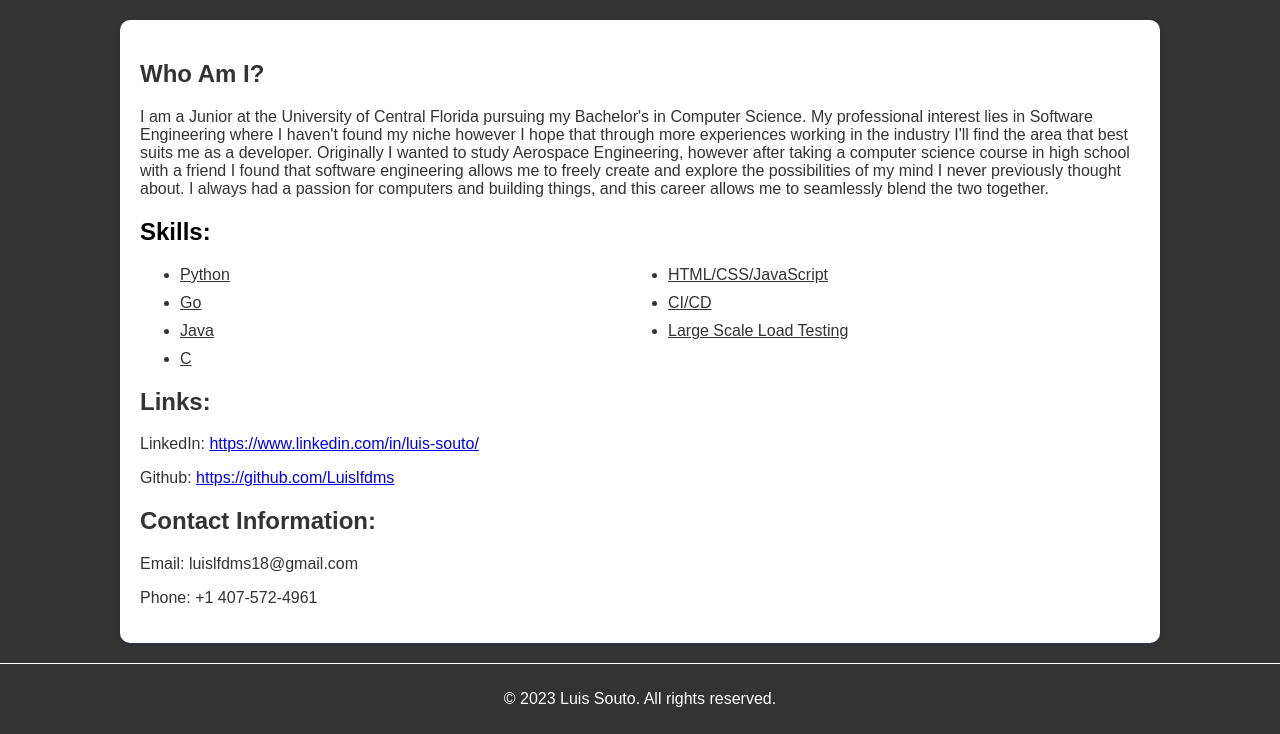
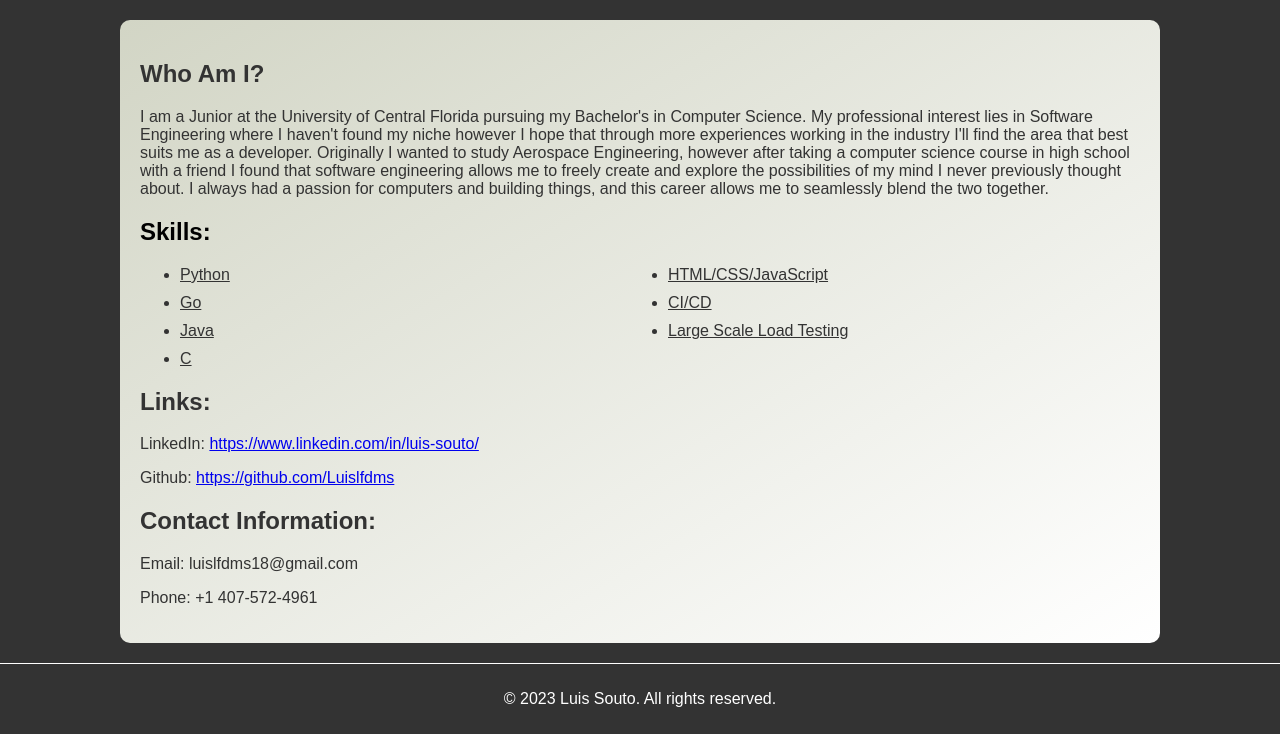
Before and after one commit to Luislfdms/Portfolio, a Flask app: page /about/ in a window 1280 px wide. Shown: the part 170-904 px from the top of the page. Run offline with Flask 3, Linux system fonts and the light colour scheme.

Commit message:
adjustments to coloring and hiding over-flow on main page

```diff
--- a/static/about.css
+++ b/static/about.css
@@ -80,8 +80,7 @@ main {
     margin: 20px auto;
     padding: 20px;
     position: relative;
-    background-color: #fff;
     border-radius: 10px;
-    box-shadow: 0 2px 4px rgba(21, 38, 189, 0.1);
+    background-image: linear-gradient(to bottom right, rgb(210, 213, 197), rgb(255, 255, 255));
     z-index: 1;
 }
--- a/static/experience.css
+++ b/static/experience.css
@@ -30,7 +30,7 @@ main {
     margin: 20px auto;
     padding: 20px;
     position: relative;
-    background-color: #fff;
+    background-image: linear-gradient(to bottom right, rgb(210, 213, 197), rgb(255, 255, 255));
     border-radius: 10px;
     box-shadow: 0 2px 4px rgba(21, 38, 189, 0.1);
     z-index: 1;
--- a/static/home.css
+++ b/static/home.css
@@ -1,5 +1,6 @@
 body, html {
     background-color: #333;
+    overflow: hidden;
 }
 
 main {
@@ -23,7 +24,6 @@ circle {
 
 text {
     text-anchor: middle;
-    dominant-baseline: middle; /* doesn't work in IE */
     font: 5px Calibri, Arial;
     color: #333;
 }
--- a/static/projects.css
+++ b/static/projects.css
@@ -15,7 +15,7 @@ h2 {
     min-width: 300px;
     margin: 10px;
     padding: 20px;
-    background-color: #f9f9f9;
+    background-image: linear-gradient(to bottom right, rgb(210, 213, 197), rgb(255, 255, 255));
     border-radius: 8px;
     box-shadow: 0 4px 8px rgba(0, 0, 0, 0.1);
 }
```
Also changed, not shown: templates/index.html (+4 -4 lines).
